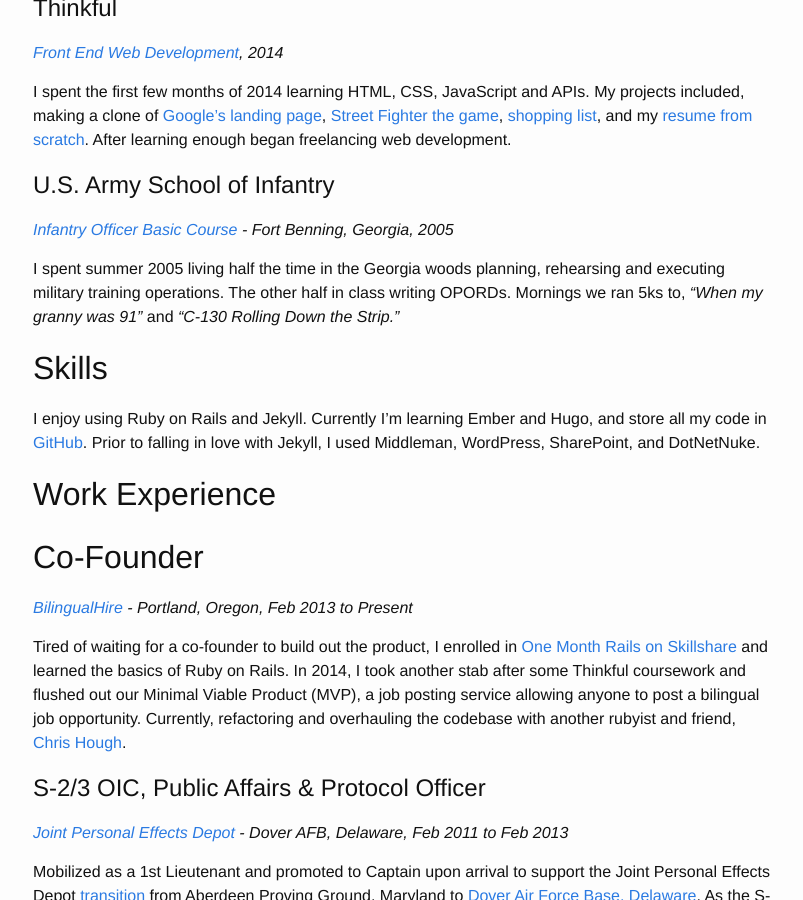
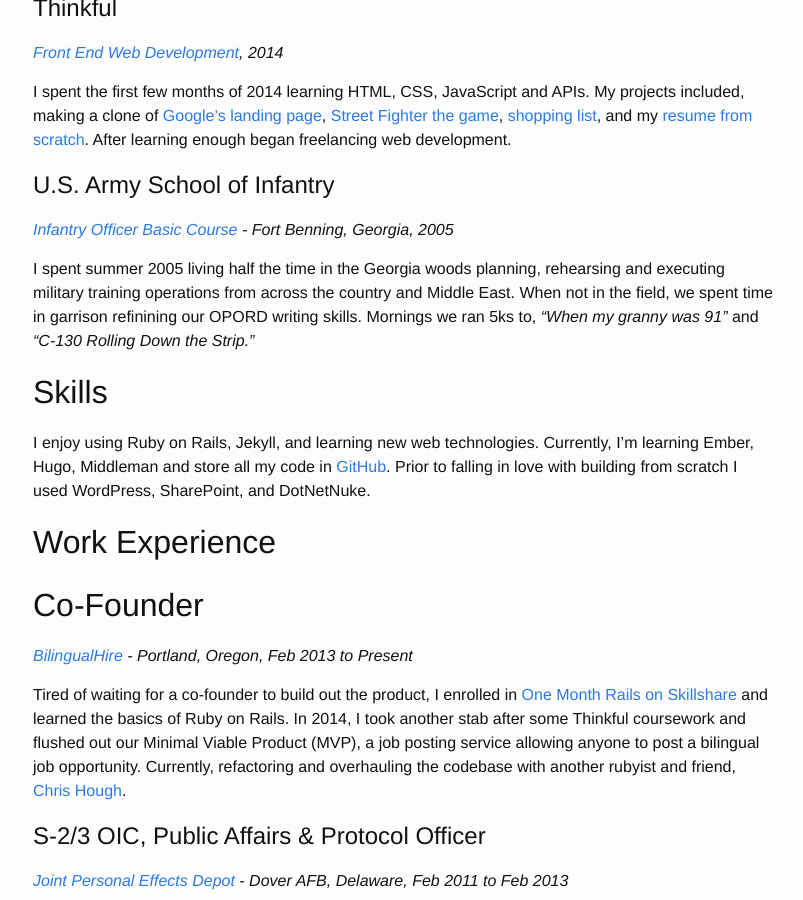
Before and after one commit to davidmolina/davidmolina.github.io, a Jekyll site: the page built from resume.md, in a window 1280 px wide and 900 px high, scrolled down 1218 px. Shown: the whole window, without its empty margins (237-1040 px from the left). Built offline with Jekyll 4.4.1, drawn with Linux system fonts in a browser that asks for light colours; some of the changed text lies outside the part shown.

Commit message:
Fix typos

```diff
--- a/resume.md
+++ b/resume.md
@@ -45,10 +45,10 @@
 
 *[Infantry Officer Basic Course](http://www.benning.army.mil/infantry/199th/ibolc/) - Fort Benning, Georgia, 2005*
 
-I spent summer 2005 living half the time in the Georgia woods planning, rehearsing and executing military training operations. The other half in class writing OPORDs. Mornings we ran 5ks to, *"When my granny was 91"* and *"C-130 Rolling Down the Strip."*
+I spent summer 2005 living half the time in the Georgia woods planning, rehearsing and executing military training operations from across the country and Middle East. When not in the field, we spent time in garrison refinining our OPORD writing skills. Mornings we ran 5ks to, *"When my granny was 91"* and *"C-130 Rolling Down the Strip."*
 
 ## Skills
-I enjoy using Ruby on Rails and Jekyll. Currently I'm learning Ember and Hugo, and store all my code in [GitHub](https://github.com/davidmolina?tab=activity). Prior to falling in love with Jekyll, I used Middleman, WordPress, SharePoint, and DotNetNuke.
+I enjoy using Ruby on Rails, Jekyll, and learning new web technologies. Currently, I'm learning Ember, Hugo, Middleman and store all my code in [GitHub](https://github.com/davidmolina?tab=activity). Prior to falling in love with building from scratch I used WordPress, SharePoint, and DotNetNuke.
 
 ## Work Experience
 
```
Also changed, not shown: other parts of resume.md (+1 -1 lines).
